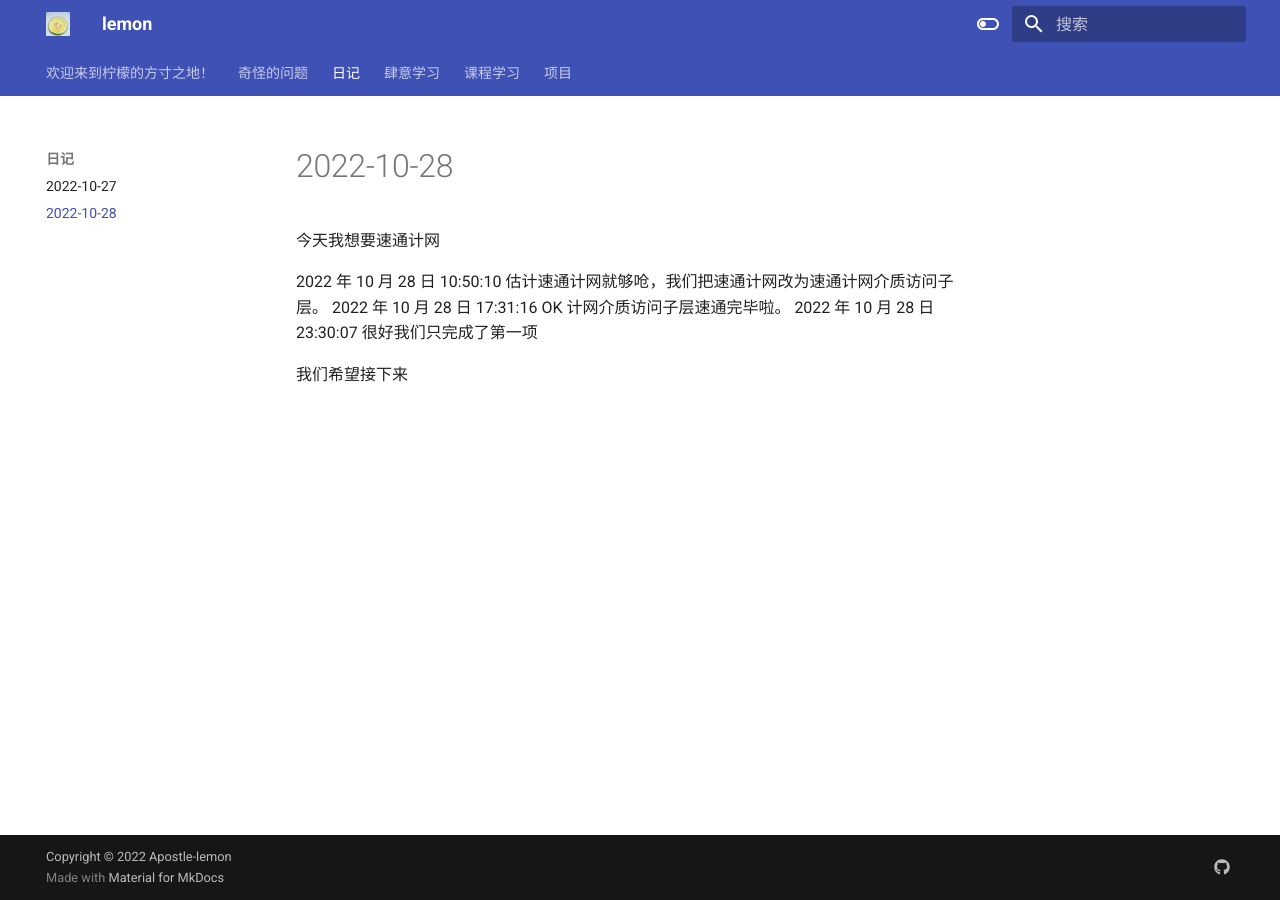
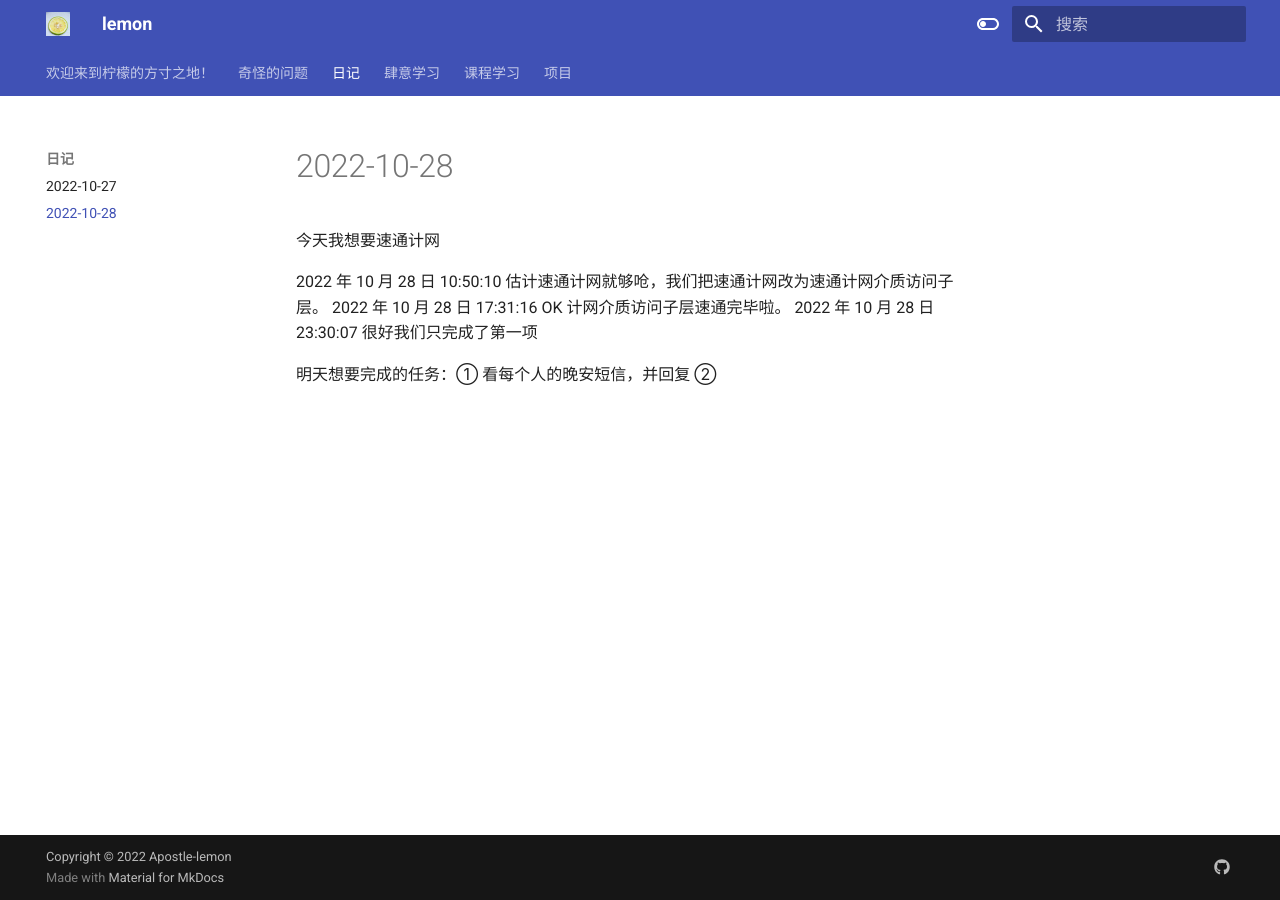
Before and after one commit to Apostle-lemon/Apostle-lemon.github.io, an MkDocs documentation site: the page built from docs/日记/2022-10-28.md, in a window 1280 px wide. Built offline with MkDocs 1.6.1 and Material for MkDocs 9.7.7, drawn with Linux system fonts in a browser that asks for light colours.

Commit message:
vault backup: 2022-10-28 23:33:23
Affected files:
.gitignore
docs/日记/2022-10-28.md

```diff
--- a/docs/日记/2022-10-28.md
+++ b/docs/日记/2022-10-28.md
@@ -6,4 +6,4 @@
 2022 年 10 月 28 日 17:31:16 OK 计网介质访问子层速通完毕啦。
 2022 年 10 月 28 日 23:30:07 很好我们只完成了第一项
 
-我们希望接下来
+明天想要完成的任务：① 看每个人的晚安短信，并回复 ②
```
Also changed, not shown: 1 other file.
